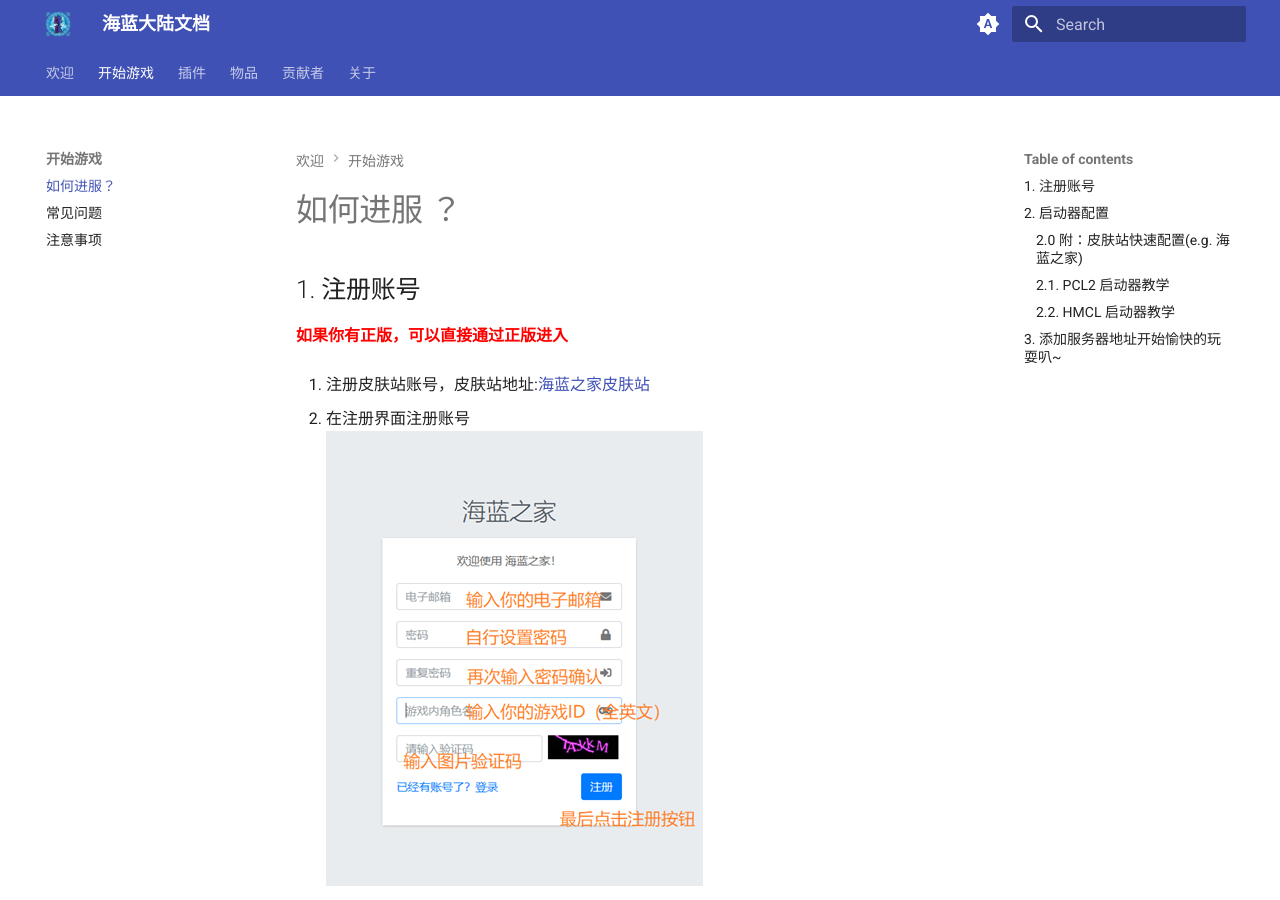
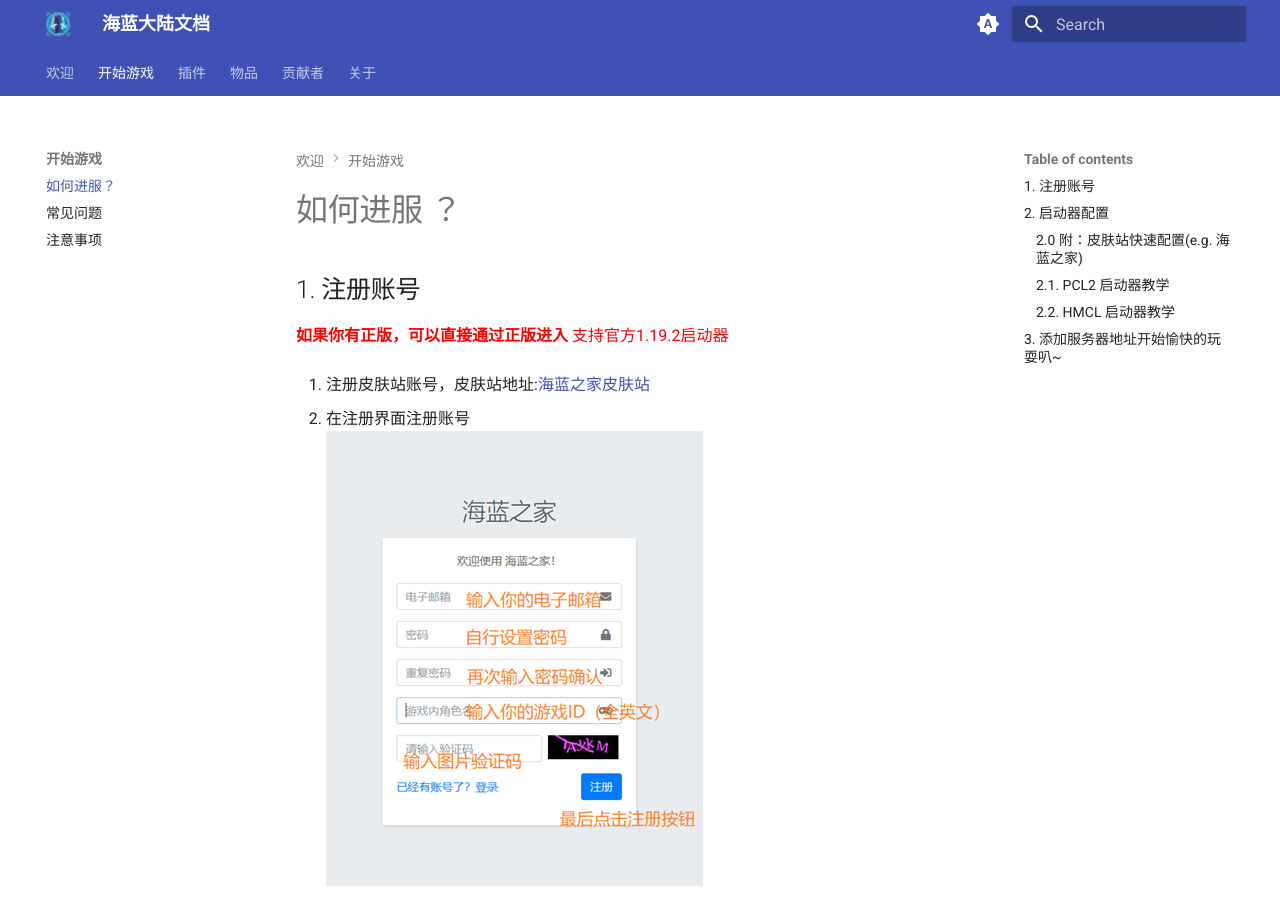
Before and after one commit to pikaqiu1254/docs, an MkDocs documentation site: the page built from docs/start_game/howtojoin.md, in a window 1280 px wide and 900 px high. Built offline with MkDocs 1.6.1 and Material for MkDocs 9.7.7, drawn with Linux system fonts in a browser that asks for light colours.

```diff
--- a/docs/start_game/howtojoin.md
+++ b/docs/start_game/howtojoin.md
@@ -2,7 +2,7 @@
 
 ## 1. 注册账号
 
-<font color='red'>**如果你有正版，可以直接通过正版进入** </font>
+<font color='red'>**如果你有正版，可以直接通过正版进入** 支持官方1.19.2启动器</font>
 
 1. 注册皮肤站账号，皮肤站地址:[海蓝之家皮肤站](https://skin.chenjia.one:25556/)
 
```
